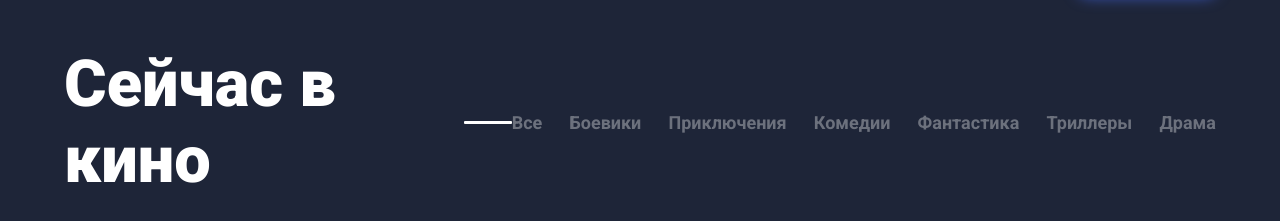
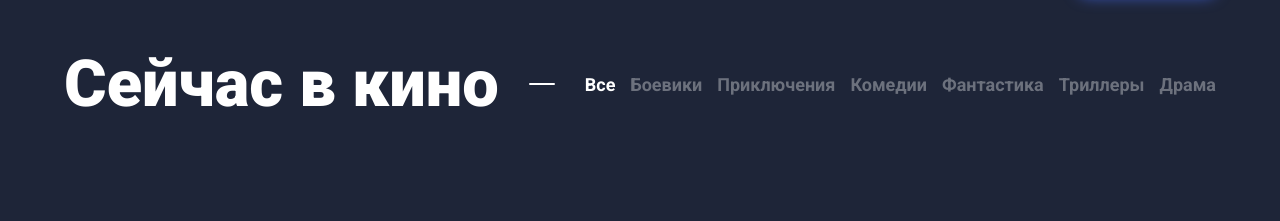
Before and after one commit to Eldorbek06/Kinoarea, a website built with Vite: page index.html in a window 1280 px wide. Shown: the part 77-298 px from the top of the page. Built offline with nearby package versions, Linux system fonts and the light colour scheme; no server answers.

Commit message:
some changes: better ui

```diff
--- a/index.html
+++ b/index.html
@@ -7,7 +7,7 @@
 	<meta name="viewport" content="width=device-width, initial-scale=1.0" />
 	<link rel="stylesheet" href="/scss/style.scss">
 	<link rel="stylesheet" href="/scss/header.scss">
-	<title>Vite App</title>
+	<title>Kinoarea</title>
 </head>
 
 <body>
--- a/scss/style.scss
+++ b/scss/style.scss
@@ -3,7 +3,6 @@
     margin: 0px;
     box-sizing: border-box;
 }
-
 
 body {
     width: 100%;
@@ -17,7 +16,7 @@ body {
         content: "";
         display: block;
         height: 100vh;
-        background: linear-gradient(#1E253820, #1E253870, #1E2538);
+        background: linear-gradient(#1E2538, #1E253850, #1E2538);
         width: 100%;
         position: absolute;
         bottom: 0px;
@@ -42,17 +41,19 @@ main {
     display: flex;
     align-items: center;
     justify-content: space-between;
+    gap: 30px;
     margin-bottom: 60px;
 
     h1 {
         font-weight: 900;
         font-size: 65px;
         color: white;
+        white-space: nowrap;
     }
 
     div {
-        width: 51.5px;
-        height: 3px;
+        width: 50px;
+        height: 2px;
         background-color: white;
         border-radius: 1px;
     }
@@ -61,6 +62,7 @@ main {
         width: 765px;
         display: flex;
         justify-content: space-between;
+        gap: 15px;
 
         p {
             color: #FFFFFF59;
@@ -72,6 +74,10 @@ main {
             &:hover {
                 color: #FFFFFF;
             }
+        }
+
+        .act_txt{
+            color: white;
         }
     }
 }
@@ -157,8 +163,6 @@ main {
         gap: 5px;
         align-items: start;
 
-
-
         p:first-child {
             font-weight: 700;
             font-size: 18px;
@@ -172,3 +176,7 @@ main {
         }
     }
 }
+
+footer{
+    min-height: 50px;
+}
```
Also changed, not shown: public/icons/like.svg (added), public/icons/play.svg (added).
